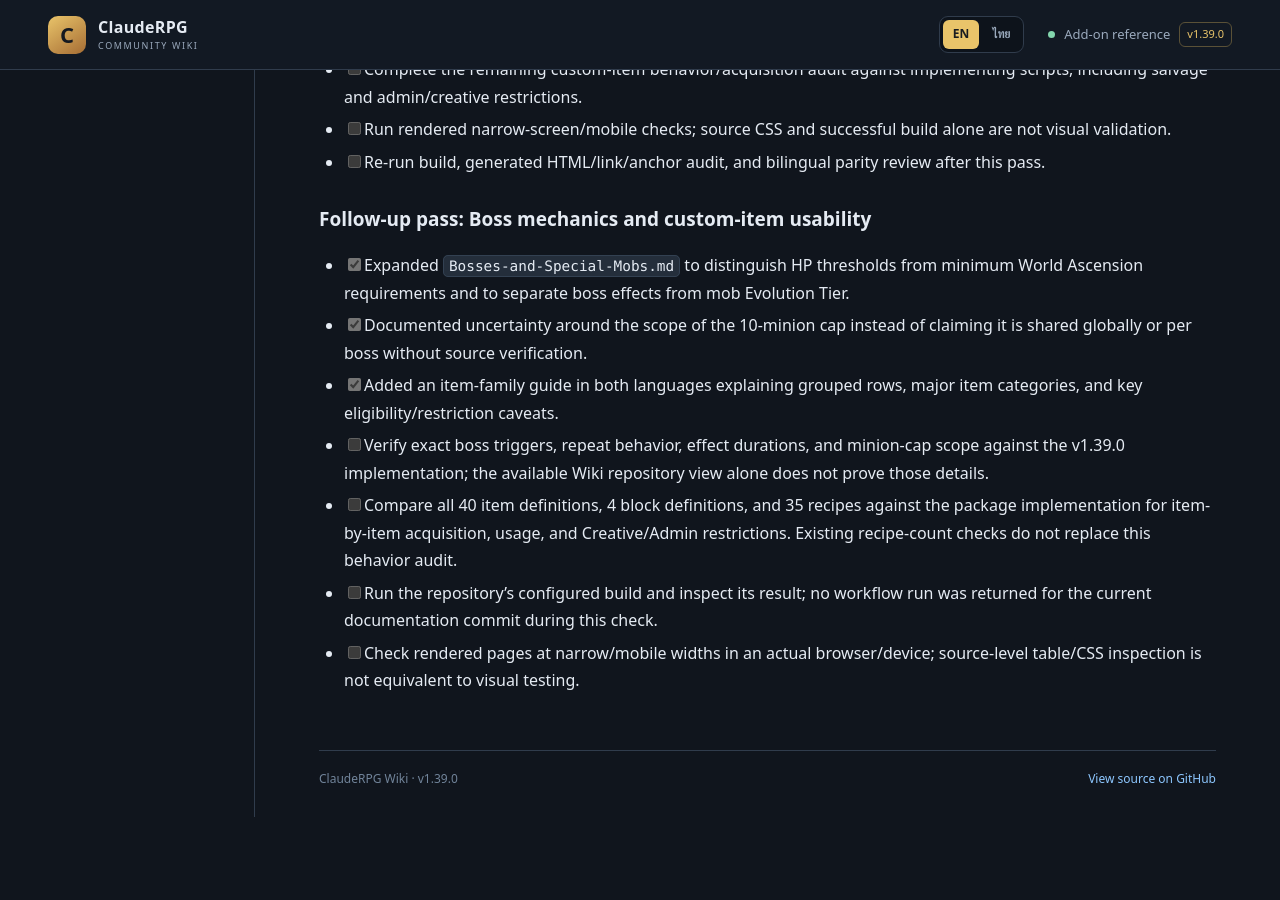
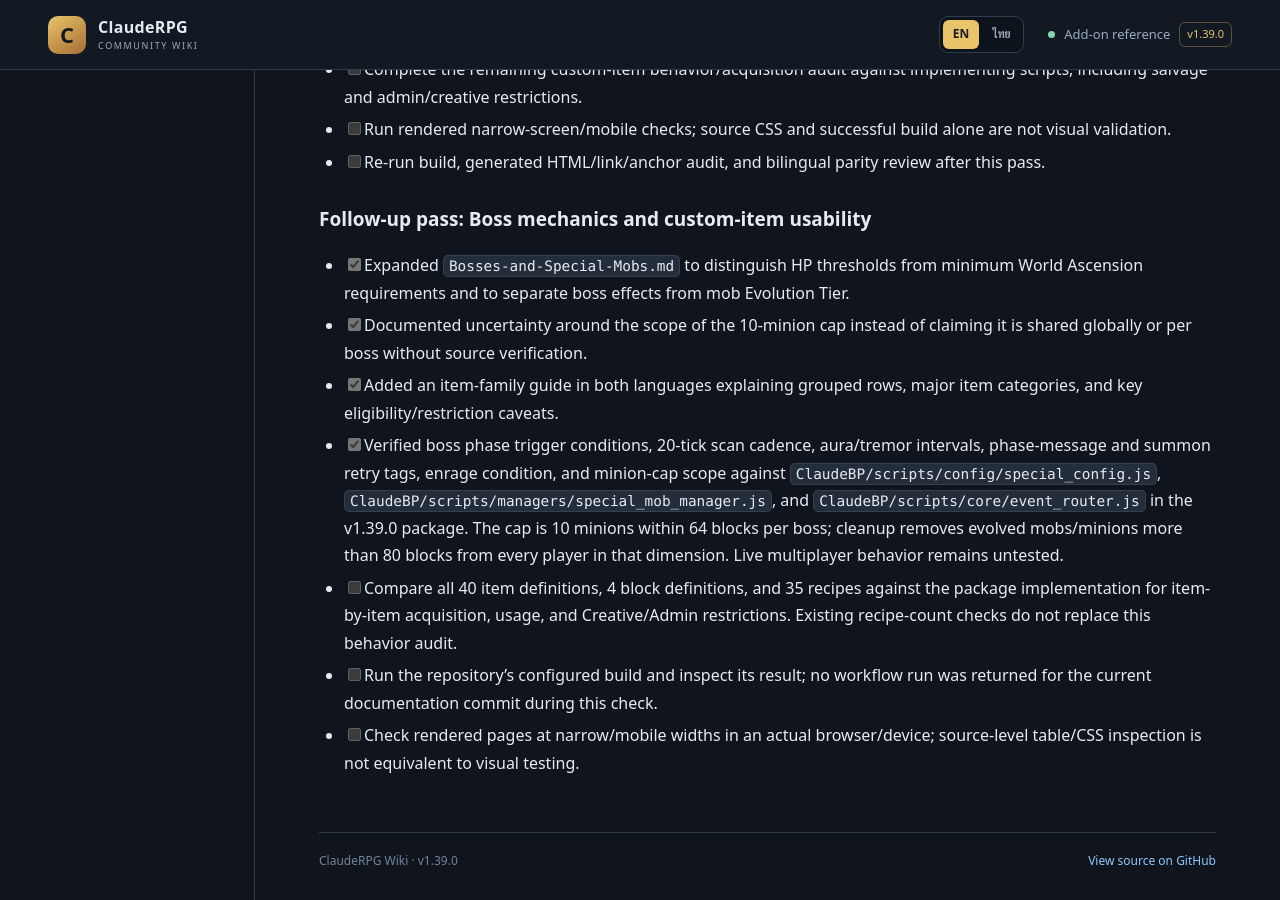
Before and after one commit to miniTorch25/ClaudeRPG-Wiki-V2, a Jekyll site: the page built from CONTENT-GAP-AUDIT.md, in a window 1280 px wide and 900 px high, scrolled down 8373 px. Built offline with Jekyll 4.4.1, drawn with Linux system fonts in a browser that asks for light colours; our own code applies the rules of GitHub Pages for plain Markdown files; before the commit the page ends 9190 px from its top, so only the background shows below that.

Commit message:
docs: record verified boss phase implementation

```diff
--- a/CONTENT-GAP-AUDIT.md
+++ b/CONTENT-GAP-AUDIT.md
@@ -193,7 +193,7 @@ Use these labels in editorial notes while drafting:
 - [x] Expanded `Bosses-and-Special-Mobs.md` to distinguish HP thresholds from minimum World Ascension requirements and to separate boss effects from mob Evolution Tier.
 - [x] Documented uncertainty around the scope of the 10-minion cap instead of claiming it is shared globally or per boss without source verification.
 - [x] Added an item-family guide in both languages explaining grouped rows, major item categories, and key eligibility/restriction caveats.
-- [ ] Verify exact boss triggers, repeat behavior, effect durations, and minion-cap scope against the v1.39.0 implementation; the available Wiki repository view alone does not prove those details.
+- [x] Verified boss phase trigger conditions, 20-tick scan cadence, aura/tremor intervals, phase-message and summon retry tags, enrage condition, and minion-cap scope against `ClaudeBP/scripts/config/special_config.js`, `ClaudeBP/scripts/managers/special_mob_manager.js`, and `ClaudeBP/scripts/core/event_router.js` in the v1.39.0 package. The cap is 10 minions within 64 blocks per boss; cleanup removes evolved mobs/minions more than 80 blocks from every player in that dimension. Live multiplayer behavior remains untested.
 - [ ] Compare all 40 item definitions, 4 block definitions, and 35 recipes against the package implementation for item-by-item acquisition, usage, and Creative/Admin restrictions. Existing recipe-count checks do not replace this behavior audit.
 - [ ] Run the repository's configured build and inspect its result; no workflow run was returned for the current documentation commit during this check.
 - [ ] Check rendered pages at narrow/mobile widths in an actual browser/device; source-level table/CSS inspection is not equivalent to visual testing.
```
